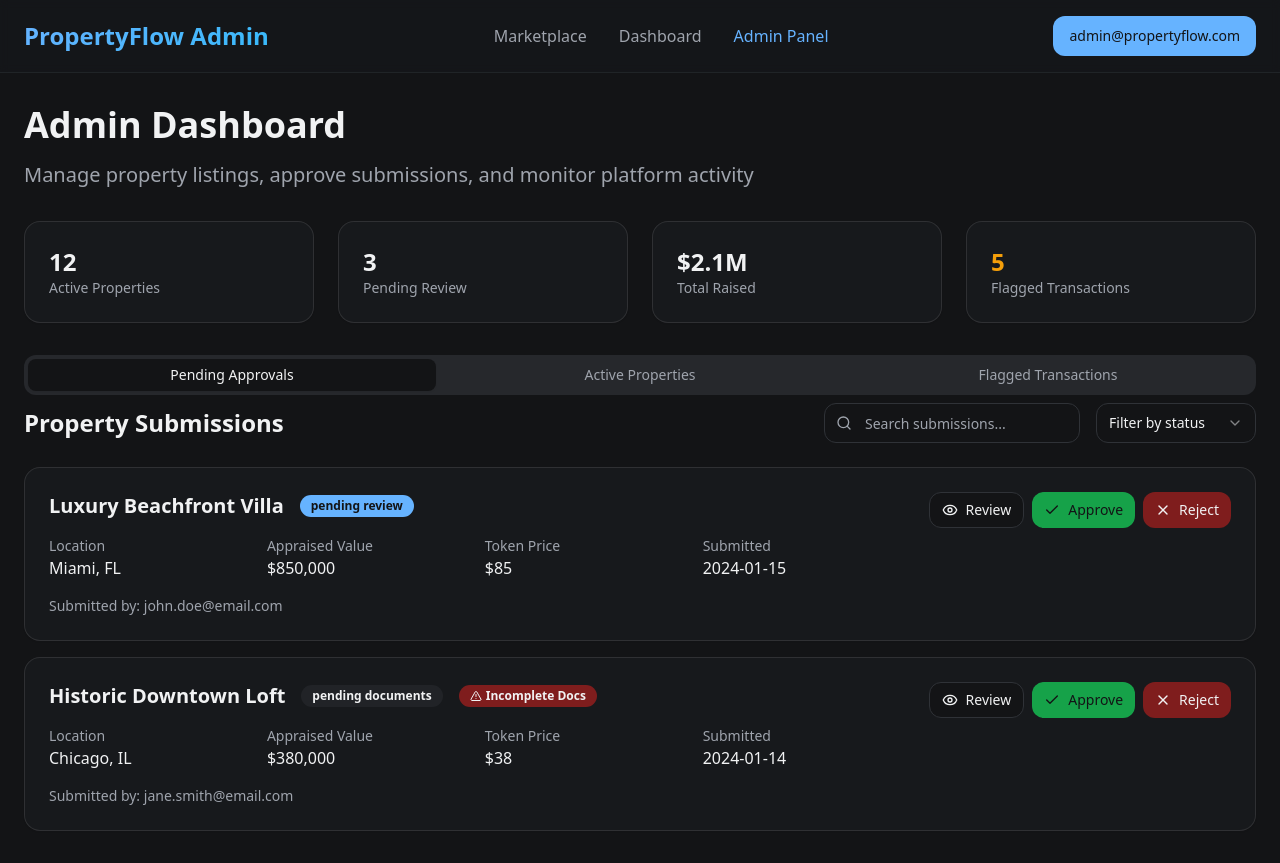
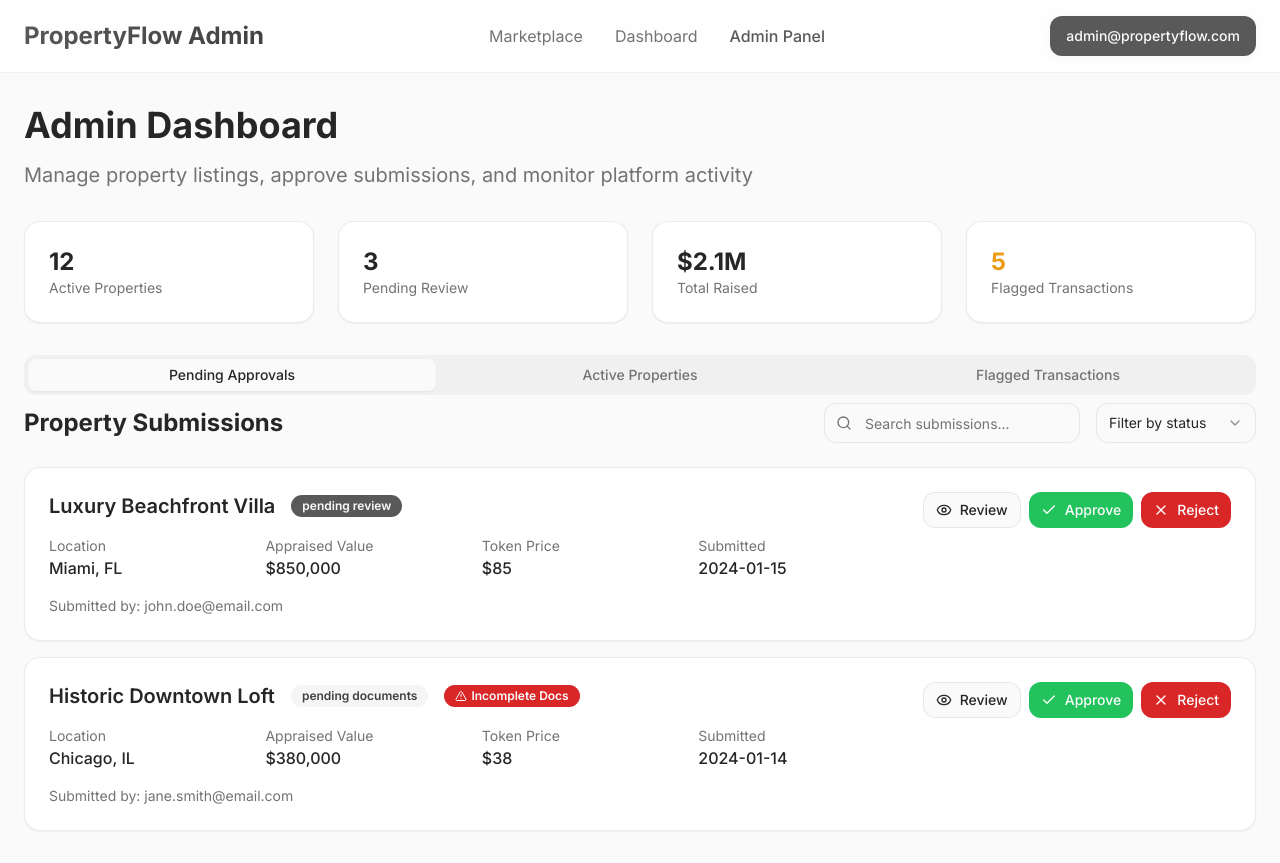
Before and after one commit to kasdfhlka/cryptocurrency-trading-dashboard-8564, a React (Vite) app: page /admin in a window 1280 px wide. Built offline with nearby package versions, Linux system fonts and the light colour scheme.

Commit message:
Update app pages
Update all pages of the app based on the previous design specifications.

```diff
--- a/index.html
+++ b/index.html
@@ -4,9 +4,12 @@
 <head>
   <meta charset="UTF-8" />
   <meta name="viewport" content="width=device-width, initial-scale=1.0" />
-  <title>simple-crypto-hub</title>
-  <meta name="description" content="GPT Engineer Generated Project" />
-  <meta name="author" content="GPT Engineer" />
+  <link rel="preconnect" href="https://fonts.googleapis.com">
+  <link rel="preconnect" href="https://fonts.gstatic.com" crossorigin>
+  <link href="https://fonts.googleapis.com/css2?family=Inter:wght@300;400;500;600;700&display=swap" rel="stylesheet">
+  <title>PropertyFlow - Real Estate Tokenization</title>
+  <meta name="description" content="Modern real estate tokenization platform" />
+  <meta name="author" content="PropertyFlow" />
   <meta property="og:image" content="/og-image.svg" />
 </head>
 
--- a/src/index.css
+++ b/src/index.css
@@ -4,47 +4,78 @@
 
 @layer base {
   :root {
-    /* Premium Dark Theme - Real Estate Platform */
-    --background: 218 8% 8%;
-    --foreground: 218 8% 95%;
+    /* Modern Neutral Theme - Clean & Approachable */
+    --background: 0 0% 98%;
+    --foreground: 0 0% 15%;
 
-    --card: 218 8% 10%;
-    --card-foreground: 218 8% 95%;
+    --card: 0 0% 100%;
+    --card-foreground: 0 0% 15%;
 
-    --popover: 218 8% 10%;
-    --popover-foreground: 218 8% 95%;
+    --popover: 0 0% 100%;
+    --popover-foreground: 0 0% 15%;
 
-    --primary: 210 100% 70%;
-    --primary-foreground: 218 8% 8%;
+    --primary: 0 0% 35%;
+    --primary-foreground: 0 0% 98%;
 
-    --secondary: 218 8% 14%;
-    --secondary-foreground: 218 8% 95%;
+    --secondary: 0 0% 96%;
+    --secondary-foreground: 0 0% 25%;
 
-    --muted: 218 8% 16%;
-    --muted-foreground: 218 8% 65%;
+    --muted: 0 0% 94%;
+    --muted-foreground: 0 0% 45%;
 
-    --accent: 160 84% 39%;
-    --accent-foreground: 218 8% 95%;
+    --accent: 0 0% 92%;
+    --accent-foreground: 0 0% 25%;
 
-    --success: 142 76% 36%;
-    --success-foreground: 218 8% 95%;
+    --success: 142 70% 45%;
+    --success-foreground: 0 0% 98%;
 
-    --warning: 38 92% 50%;
-    --warning-foreground: 218 8% 8%;
+    --warning: 38 85% 50%;
+    --warning-foreground: 0 0% 15%;
 
-    --destructive: 0 62.8% 30.6%;
-    --destructive-foreground: 218 8% 95%;
+    --destructive: 0 70% 50%;
+    --destructive-foreground: 0 0% 98%;
 
-    --border: 218 8% 20%;
-    --input: 218 8% 20%;
-    --ring: 210 100% 70%;
+    --border: 0 0% 90%;
+    --input: 0 0% 90%;
+    --ring: 0 0% 35%;
 
-    /* Custom variables for premium effects */
-    --glass-bg: rgba(255, 255, 255, 0.05);
+    /* Soft neutral effects */
+    --glass-bg: rgba(255, 255, 255, 0.8);
+    --glass-border: rgba(0, 0, 0, 0.08);
+    --soft-shadow: rgba(0, 0, 0, 0.04);
+    --gradient-subtle: linear-gradient(135deg, hsl(0 0% 98%) 0%, hsl(0 0% 96%) 100%);
+    --gradient-primary: linear-gradient(135deg, hsl(0 0% 35%) 0%, hsl(0 0% 25%) 100%);
+  }
+
+  .dark {
+    --background: 0 0% 6%;
+    --foreground: 0 0% 92%;
+
+    --card: 0 0% 8%;
+    --card-foreground: 0 0% 92%;
+
+    --popover: 0 0% 8%;
+    --popover-foreground: 0 0% 92%;
+
+    --primary: 0 0% 85%;
+    --primary-foreground: 0 0% 10%;
+
+    --secondary: 0 0% 12%;
+    --secondary-foreground: 0 0% 85%;
+
+    --muted: 0 0% 14%;
+    --muted-foreground: 0 0% 60%;
+
+    --accent: 0 0% 16%;
+    --accent-foreground: 0 0% 85%;
+
+    --border: 0 0% 18%;
+    --input: 0 0% 18%;
+    --ring: 0 0% 85%;
+
+    --glass-bg: rgba(0, 0, 0, 0.4);
     --glass-border: rgba(255, 255, 255, 0.1);
-    --glow-primary: rgba(59, 130, 246, 0.5);
-    --gradient-primary: linear-gradient(135deg, hsl(210 100% 70%) 0%, hsl(200 95% 60%) 100%);
-    --gradient-success: linear-gradient(135deg, hsl(142 76% 36%) 0%, hsl(160 84% 39%) 100%);
+    --soft-shadow: rgba(0, 0, 0, 0.3);
   }
 
   * {
@@ -53,7 +84,9 @@
 
   body {
     @apply bg-background text-foreground antialiased;
+    font-family: 'Inter', -apple-system, BlinkMacSystemFont, 'Segoe UI', sans-serif;
     font-feature-settings: "rlig" 1, "calt" 1;
+    scroll-behavior: smooth;
   }
 
   /* Scrollbar styling */
@@ -75,83 +108,106 @@
 }
 
 @layer components {
-  /* Glass morphism card */
+  /* Soft glass card */
   .glass-card {
     background: var(--glass-bg);
-    backdrop-filter: blur(20px);
+    backdrop-filter: blur(12px);
     border: 1px solid var(--glass-border);
-    @apply shadow-2xl;
+    box-shadow: 0 8px 32px var(--soft-shadow);
+    @apply rounded-2xl;
   }
 
-  /* Premium button with glow effect */
-  .btn-glow {
-    position: relative;
-    overflow: hidden;
+  /* Gentle button hover */
+  .btn-soft {
+    @apply transition-all duration-300 ease-out rounded-xl;
+    box-shadow: 0 2px 8px var(--soft-shadow);
   }
 
-  .btn-glow::before {
-    content: '';
-    position: absolute;
-    top: 0;
-    left: -100%;
-    width: 100%;
-    height: 100%;
-    background: linear-gradient(90deg, transparent, rgba(255,255,255,0.2), transparent);
-    transition: left 0.5s;
+  .btn-soft:hover {
+    @apply transform -translate-y-0.5;
+    box-shadow: 0 4px 16px var(--soft-shadow);
   }
 
-  .btn-glow:hover::before {
-    left: 100%;
-  }
-
-  /* Gradient text */
+  /* Smooth gradient text */
   .gradient-text {
     background: var(--gradient-primary);
     -webkit-background-clip: text;
     -webkit-text-fill-color: transparent;
     background-clip: text;
+    @apply font-medium;
   }
 
-  /* Token flow animation container */
-  .token-container {
-    @apply relative overflow-hidden;
+  /* Fade in animation */
+  .fade-in {
+    opacity: 0;
+    transform: translateY(20px);
+    animation: fadeInUp 0.6s ease-out forwards;
   }
 
-  .token {
-    @apply absolute w-6 h-6 rounded-full bg-primary/80;
-    animation: token-flow 3s ease-in-out infinite;
+  .fade-in-delay-1 {
+    animation-delay: 0.1s;
   }
 
-  .token:nth-child(2) {
-    animation-delay: 0.5s;
+  .fade-in-delay-2 {
+    animation-delay: 0.2s;
   }
 
-  .token:nth-child(3) {
-    animation-delay: 1s;
+  .fade-in-delay-3 {
+    animation-delay: 0.3s;
   }
 
-  /* Hover effects */
+  /* Soft hover effects */
   .hover-lift {
-    @apply transition-all duration-300 ease-in-out;
+    @apply transition-all duration-300 ease-out;
   }
 
   .hover-lift:hover {
-    @apply transform -translate-y-1 shadow-2xl;
+    @apply transform -translate-y-1;
+    box-shadow: 0 8px 24px var(--soft-shadow);
   }
 
-  /* Property card styling */
+  /* Modern property card */
   .property-card {
-    @apply glass-card hover-lift rounded-xl p-6 transition-all duration-300;
-    background: linear-gradient(135deg, var(--glass-bg) 0%, rgba(255,255,255,0.02) 100%);
+    @apply glass-card hover-lift p-6 transition-all duration-300;
+    background: var(--glass-bg);
   }
 
   .property-card:hover {
-    border-color: var(--glass-border);
-    box-shadow: 0 20px 40px rgba(0,0,0,0.3), 0 0 0 1px var(--glass-border);
+    border-color: var(--primary);
+    box-shadow: 0 12px 32px var(--soft-shadow);
   }
 
-  /* Section spacing */
+  /* Smooth section spacing */
   .section-padding {
-    @apply py-16 lg:py-24;
+    @apply py-20 lg:py-28;
+  }
+
+  /* Interactive elements */
+  .interactive {
+    @apply transition-all duration-200 ease-out cursor-pointer;
+  }
+
+  .interactive:hover {
+    @apply scale-105;
+  }
+
+  /* Soft shadows */
+  .soft-shadow {
+    box-shadow: 0 4px 16px var(--soft-shadow);
+  }
+
+  .soft-shadow-lg {
+    box-shadow: 0 8px 24px var(--soft-shadow);
   }
 }
+
+@keyframes fadeInUp {
+  from {
+    opacity: 0;
+    transform: translateY(20px);
+  }
+  to {
+    opacity: 1;
+    transform: translateY(0);
+  }
+}
--- a/src/pages/Admin.tsx
+++ b/src/pages/Admin.tsx
@@ -83,18 +83,18 @@ const Admin = () => {
   return (
     <div className="min-h-screen bg-background">
       {/* Header */}
-      <header className="border-b border-border/50 bg-card/50 backdrop-blur-sm sticky top-0 z-50">
+      <header className="border-b border-border/50 bg-card/80 backdrop-blur-md sticky top-0 z-50">
         <div className="max-w-7xl mx-auto px-6 py-4">
           <div className="flex items-center justify-between">
             <Link to="/" className="text-2xl font-bold gradient-text">
               PropertyFlow Admin
             </Link>
             <nav className="hidden md:flex items-center space-x-8">
-              <Link to="/market" className="text-muted-foreground hover:text-foreground transition-colors">Marketplace</Link>
-              <Link to="/dashboard" className="text-muted-foreground hover:text-foreground transition-colors">Dashboard</Link>
+              <Link to="/market" className="text-muted-foreground hover:text-foreground transition-all duration-200 interactive">Marketplace</Link>
+              <Link to="/dashboard" className="text-muted-foreground hover:text-foreground transition-all duration-200 interactive">Dashboard</Link>
               <Link to="/admin" className="text-primary font-medium">Admin Panel</Link>
             </nav>
-            <Button className="btn-glow">admin@propertyflow.com</Button>
+            <Button className="btn-soft">admin@propertyflow.com</Button>
           </div>
         </div>
       </header>
--- a/src/pages/Dashboard.tsx
+++ b/src/pages/Dashboard.tsx
@@ -68,18 +68,18 @@ const Dashboard = () => {
   return (
     <div className="min-h-screen bg-background">
       {/* Header */}
-      <header className="border-b border-border/50 bg-card/50 backdrop-blur-sm sticky top-0 z-50">
+      <header className="border-b border-border/50 bg-card/80 backdrop-blur-md sticky top-0 z-50">
         <div className="max-w-7xl mx-auto px-6 py-4">
           <div className="flex items-center justify-between">
             <Link to="/" className="text-2xl font-bold gradient-text">
               PropertyFlow
             </Link>
             <nav className="hidden md:flex items-center space-x-8">
-              <Link to="/market" className="text-muted-foreground hover:text-foreground transition-colors">Marketplace</Link>
+              <Link to="/market" className="text-muted-foreground hover:text-foreground transition-all duration-200 interactive">Marketplace</Link>
               <Link to="/dashboard" className="text-primary font-medium">Dashboard</Link>
-              <Link to="/create" className="text-muted-foreground hover:text-foreground transition-colors">List Property</Link>
+              <Link to="/create" className="text-muted-foreground hover:text-foreground transition-all duration-200 interactive">List Property</Link>
             </nav>
-            <Button className="btn-glow">0x1234...5678</Button>
+            <Button className="btn-soft">0x1234...5678</Button>
           </div>
         </div>
       </header>
--- a/tailwind.config.ts
+++ b/tailwind.config.ts
@@ -18,6 +18,9 @@ export default {
       },
     },
     extend: {
+      fontFamily: {
+        sans: ['Inter', 'system-ui', 'sans-serif'],
+      },
       colors: {
         border: "hsl(var(--border))",
         input: "hsl(var(--input))",
```
Also changed, not shown: src/pages/CreateListing.tsx (+5 -5 lines), src/pages/Index.tsx (+9 -9 lines), src/pages/Marketplace.tsx (+6 -6 lines), src/pages/PropertyDetail.tsx (+6 -6 lines).
